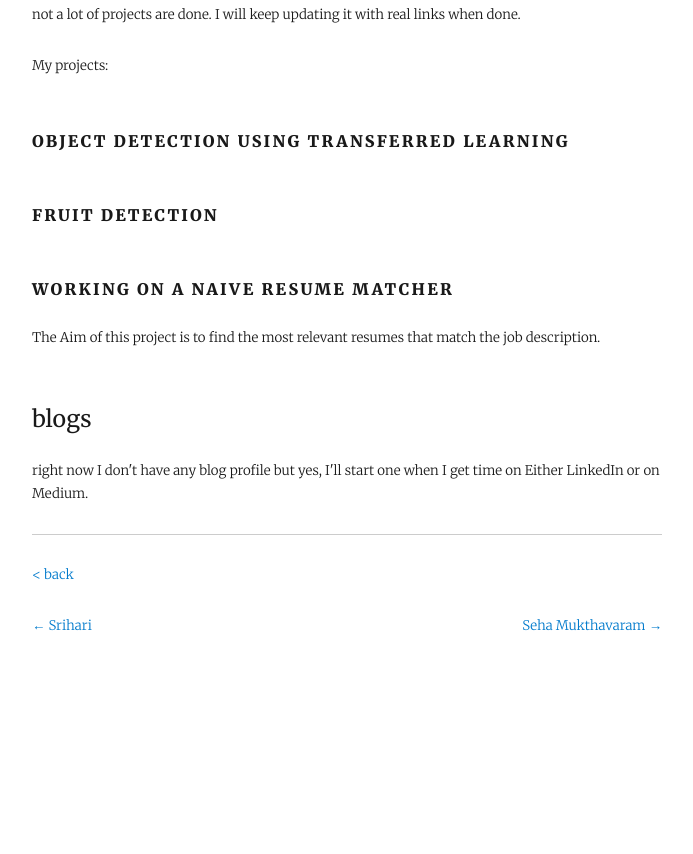
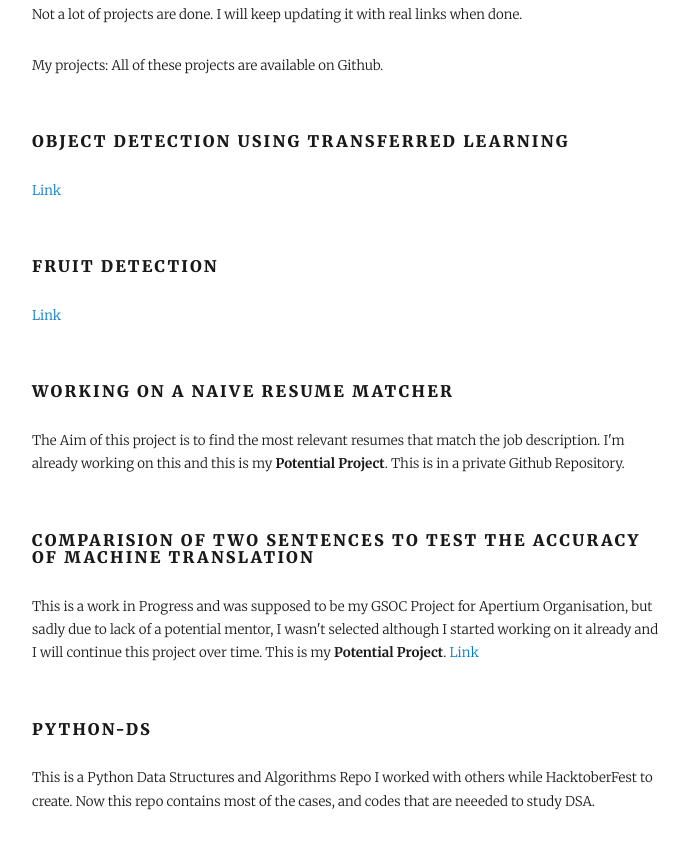
Before and after one commit to tanaypratap/teamtanay.jobchallenge.dev, a Gatsby site: page /ttjc@srbhr/ in a window 1280 px wide. Shown: the part 1306-2160 px from the top of the page, without its empty margins (293-986 px from the left). Before the commit the page ends 2027 px from the top, so only its background shows below. Built offline with nearby package versions, Linux system fonts and the light colour scheme; Gatsby itself is replaced by a stand-in of ours; some packages are replaced by stand-ins of ours.

Commit message:
registering srbhr

```diff
--- a/content/participants/ttjc@srbhr/index.md
+++ b/content/participants/ttjc@srbhr/index.md
@@ -38,14 +38,30 @@ I like Philosophy and practice it in daily life. I've read about Stoicism, and l
 
 ### projects
 
-not a lot of projects are done. I will keep updating it with real links when done.
+Not a lot of projects are done. I will keep updating it with real links when done.
 
 My projects:
+All of these projects are available on Github.
+#### Object Detection using Transferred Learning
+[Link](https://github.com/srbhr/Object-Detection)
 
-#### Object Detection using Transferred Learning
 #### Fruit Detection
+[Link](https://github.com/srbhr/Fruits_360)
+
 #### Working on a Naive Resume Matcher
 The Aim of this project is to find the most relevant resumes that match the job description.
+I'm already working on this and this is my **Potential Project**.
+This is in a private Github Repository.
+
+#### Comparision of Two Sentences to test the accuracy of Machine Translation
+This is a work in Progress and was supposed to be my GSOC Project for Apertium Organisation, but sadly due to lack of a potential mentor, I wasn't selected
+although I started working on it already and I will continue this project over time.
+This is my **Potential Project**.
+[Link](https://github.com/srbhr/Test-Edits)
+
+#### Python-DS
+This is a Python Data Structures and Algorithms Repo I worked with others while HacktoberFest to create. Now this repo contains most of the cases, and codes that are
+neeeded to study DSA.
 
 ### blogs
 
```
